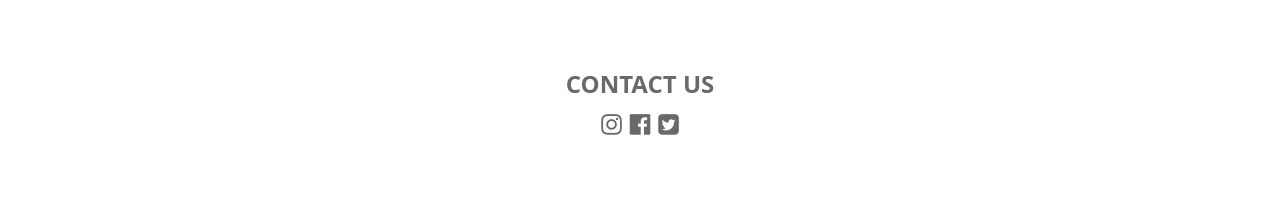
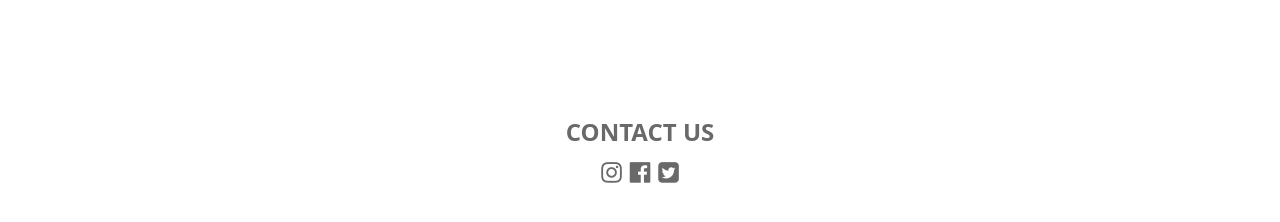
Before and after one commit to MartinaDonceva/a-la-mode, a Vue app: page / in a window 1280 px wide. Shown: the part 1020-1242 px from the top of the page. Before the commit the page ends 1162 px from the top, so only its background shows below. Built offline with nearby package versions, Linux system fonts and the light colour scheme.

Commit message:
header and footer alterations

```diff
--- a/src/components/CustomFooter.vue
+++ b/src/components/CustomFooter.vue
@@ -1,5 +1,5 @@
 <template>
-  <footer class="container-fluid mt-5">
+  <footer class="container-fluid mt-5 py-5">
     <div class="text-center">
       <h4 class="textColor fw-bolder">CONTACT US</h4>
       <div class="text-center d-flex gap-2 justify-content-center">
--- a/src/components/CustomHeader.vue
+++ b/src/components/CustomHeader.vue
@@ -1,5 +1,5 @@
 <template>
-  <nav class="navbar navbar-expand-lg navbar-light bg-white">
+  <nav class="navbar navbar-expand-lg navbar-light bg-white sticky-top">
     <div class="container">
       <p class="text-color mb-0 py-2 display-3 font-fam" href="#">A La Mode</p>
       <button class="navbar-toggler" type="button" data-bs-toggle="collapse" data-bs-target="#navbarSupportedContent" aria-controls="navbarSupportedContent" aria-expanded="false" aria-label="Toggle navigation">
```
